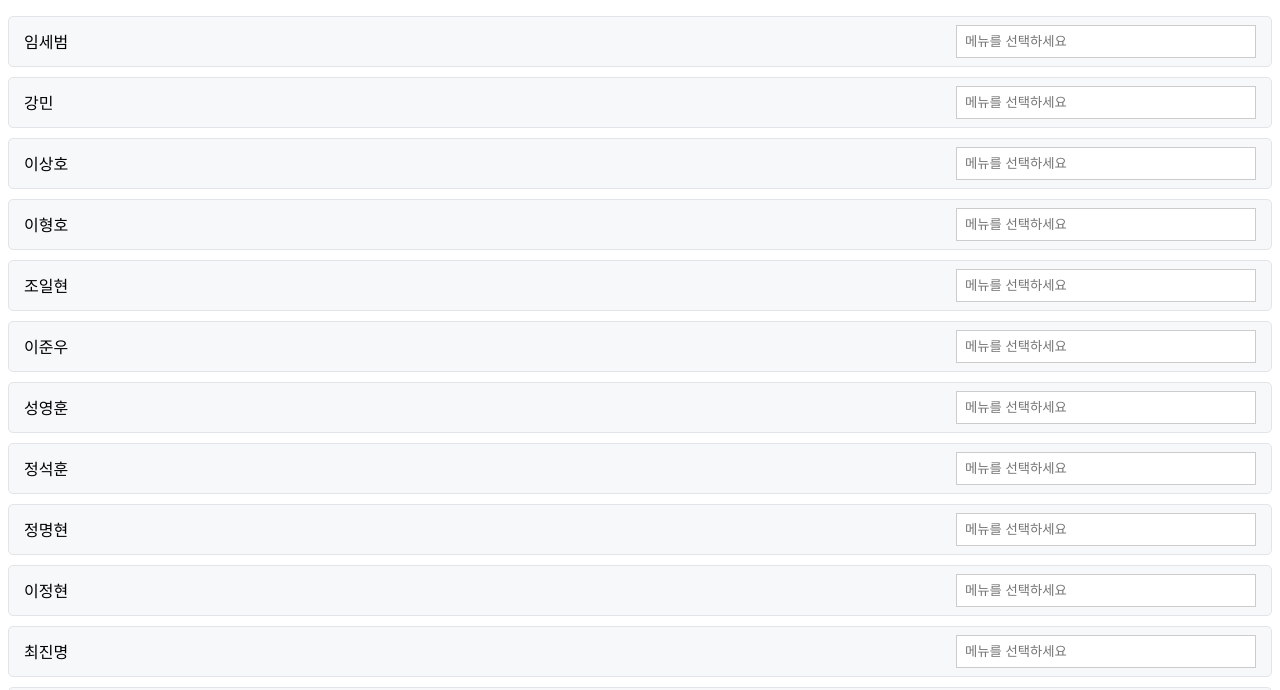
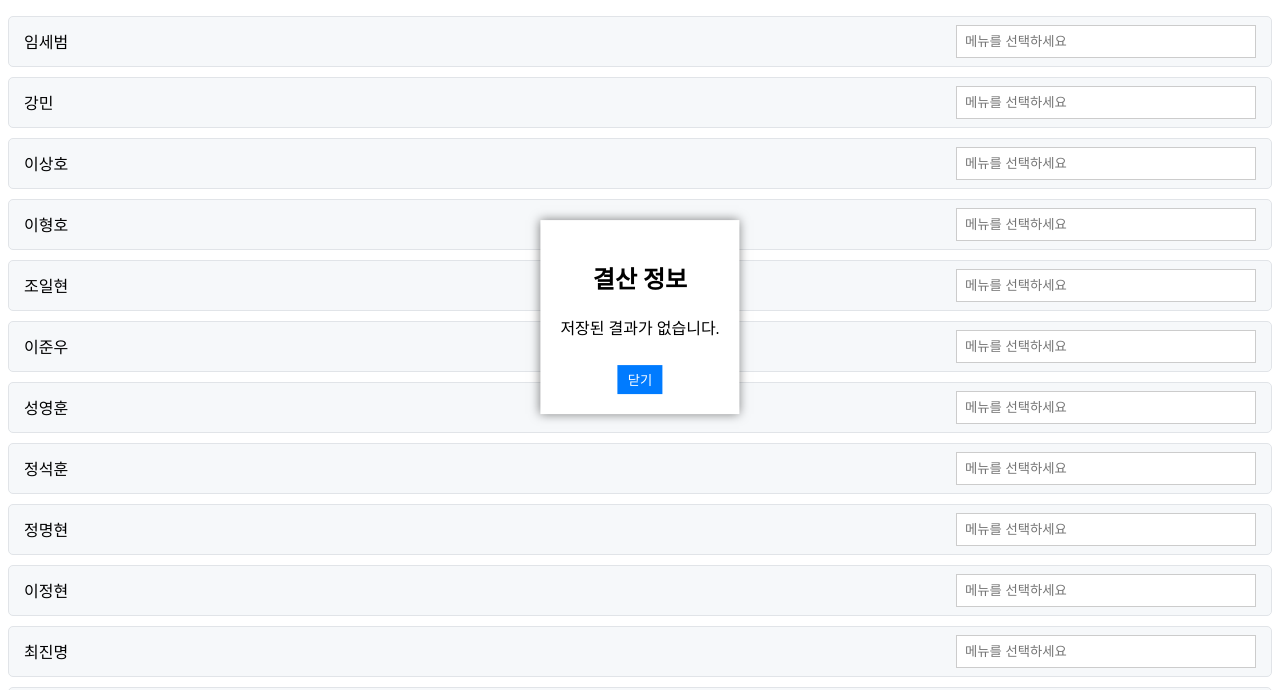
Before and after one commit to navskh/money_cal, a plain HTML site: page index.html in a window 1280 px wide. Both pictures are taken after a click on the button "결과 조회". Shown: the part 83-773 px from the top of the page. Drawn offline with nearby package versions, Linux system fonts and the light colour scheme.

Commit message:
feat : 레이어 추가

```diff
--- a/index.html
+++ b/index.html
@@ -51,6 +51,37 @@
     #removeBtn:hover {
       background-color: #9b3e3e;
     }
+
+    .hidden {
+      display: none;
+    }
+
+    #infoLayer {
+      position: fixed;
+      top: 50%;
+      left: 50%;
+      transform: translate(-50%, -50%);
+      background-color: #fff;
+      padding: 20px;
+      box-shadow: 0px 0px 10px rgba(0, 0, 0, 0.5);
+    }
+
+    .layerContent {
+      text-align: center;
+    }
+
+    #closeInfoButton {
+      margin-top: 10px;
+      padding: 5px 10px;
+      background-color: #007bff;
+      color: #fff;
+      border: none;
+      cursor: pointer;
+    }
+
+    #closeInfoButton:hover {
+      background-color: #0056b3;
+    }
   </style>
 </head>
 
@@ -66,6 +97,14 @@
 
   <ul id="sortableList">
   </ul>
+
+  <div id="infoLayer" class="hidden">
+    <div class="layerContent">
+      <h2>결산 정보</h2>
+      <p></p>
+      <button id="closeInfoButton" onclick="closeLayer()">닫기</button>
+    </div>
+  </div>
 
 
   <script src="menu.json"></script>
@@ -88,7 +127,7 @@
     function showResult() {
       var list = JSON.parse(localStorage.getItem("broList"));
       if (list == null) {
-        alert('저장된 결과가 없습니다.');
+        openLayer('저장된 결과가 없습니다.');
       } else {
         var listStr = "";
         for (var i = 0; i < list.length; i++) {
@@ -96,8 +135,17 @@
           if (thisMoney == 0) continue;
           listStr += list[i].name + " : " + list[i].menu.join(',') + ' = ' + thisMoney + "원\n";
         }
-        alert(listStr);
+        openLayer(listStr);
       }
+    }
+
+    function openLayer(message) {
+      $('#infoLayer').find('p').text(message);
+      $('#infoLayer').removeClass('hidden');
+    }
+
+    function closeLayer() {
+      $('#infoLayer').addClass('hidden');
     }
   </script>
 
```
